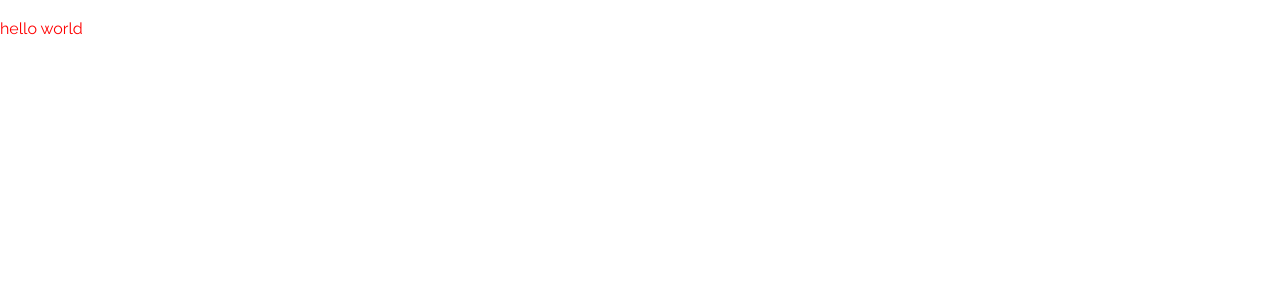
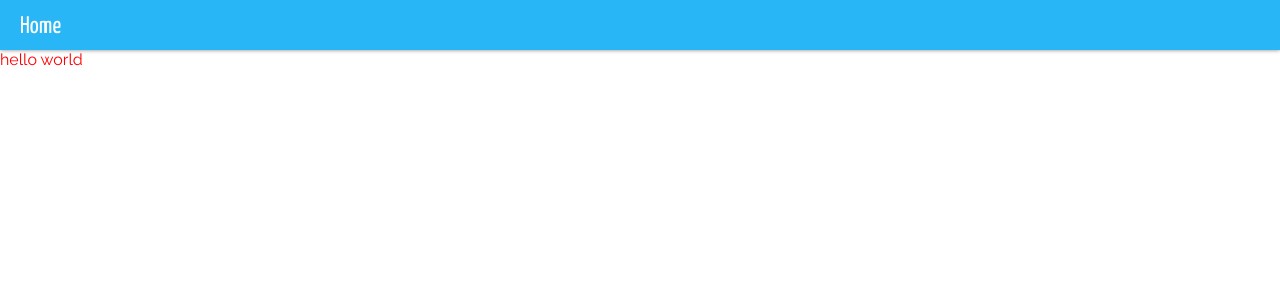
Before and after one commit to mgamlem3/just-weather, a React app: page / in a window 1280 px wide. Shown: the top 300 px of the page. Built offline with nearby package versions, Linux system fonts and the light colour scheme.

Commit message:
Fix styles

```diff
--- a/src/components/app/pages/home/index.tsx
+++ b/src/components/app/pages/home/index.tsx
@@ -11,9 +11,7 @@ import "./styles.scss";
 const HomeContent: React.FunctionComponent = () => {
 	return (
 		<div>
-			<main>
-				<div style={{ color: "red" }}>hello world</div>
-			</main>
+			<div style={{ color: "red" }}>hello world</div>
 		</div>
 	);
 };
--- a/src/components/app/pages/page.tsx
+++ b/src/components/app/pages/page.tsx
@@ -8,13 +8,16 @@ import React from "react";
 
 import Nav from "../../nav";
 
-import "../../../styles/base.scss";
+import styles from "../../../styles/base.scss";
 
 const Page: React.FunctionComponent = ({ children }) => {
 	return (
 		<React.Fragment>
 			<Nav />
-			<div className='app'>{children}</div>
+			<main>
+				<div className={styles.app}>{children}</div>
+			</main>
+			{/* <Footer /> */}
 		</React.Fragment>
 	);
 };
--- a/src/components/nav/index.tsx
+++ b/src/components/nav/index.tsx
@@ -7,7 +7,7 @@
 import React, { useEffect, useRef, useState } from "react";
 
 import NavButton from "./nav-button";
-import "./styles.scss";
+import styles from "./styles.scss";
 
 const Nav: React.FunctionComponent = () => {
 	const [isSticky, setSticky] = useState(false);
@@ -28,8 +28,11 @@ const Nav: React.FunctionComponent = () => {
 	}, []);
 
 	return (
-		<nav className={`nav ${isSticky ? "sticky" : ""}`} ref={ref}>
-			<div className='nav-controls sticky-inner'>
+		<nav
+			className={`${styles.nav} ${isSticky ? styles.sticky : ""}`}
+			ref={ref}
+		>
+			<div className={`${styles.navControls} ${styles.stickyInner}`}>
 				<NavButton link='/' text='Home' />
 			</div>
 		</nav>
--- a/src/components/nav/nav-button/index.tsx
+++ b/src/components/nav/nav-button/index.tsx
@@ -7,7 +7,7 @@
 import * as React from "react";
 import { Link } from "react-router-dom";
 
-import "./styles.scss";
+import styles from "./styles.scss";
 
 interface NavButtonProps {
 	link: string;
@@ -16,9 +16,9 @@ interface NavButtonProps {
 
 const NavButton: React.FunctionComponent<NavButtonProps> = ({ link, text }) => {
 	return (
-		<div className='nav-button-container'>
+		<div className={styles.navButtonContainer}>
 			<Link to={link} style={{ textDecoration: "inherit" }}>
-				<div className='nav-button'>{text}</div>
+				<div className={styles.navButton}>{text}</div>
 			</Link>
 		</div>
 	);
--- a/src/components/nav/nav-button/styles.scss
+++ b/src/components/nav/nav-button/styles.scss
@@ -7,14 +7,14 @@
 @use "../../../styles/colors" as colors;
 @use "../../../styles/variables" as variables;
 
-.nav-button-container {
+.navButtonContainer {
 	min-width: 40px;
 	height: 100%;
 	background-color: transparent;
 	padding: 0 8px;
 }
 
-.nav-button {
+.navButton {
 	color: colors.$text-light;
 	font-size: variables.$font-size-h3;
 	padding: 0 6px;
--- a/src/components/nav/styles.scss
+++ b/src/components/nav/styles.scss
@@ -21,13 +21,13 @@
 	z-index: 100;
 }
 
-.nav-controls {
+.navControls {
 	display: flex;
 	height: variables.$nav-height;
 	background-color: colors.$primary;
 }
 
-.sticky .sticky-inner {
+.sticky .stickyInner {
 	position: fixed;
 	top: 0;
 	left: 0;
```
